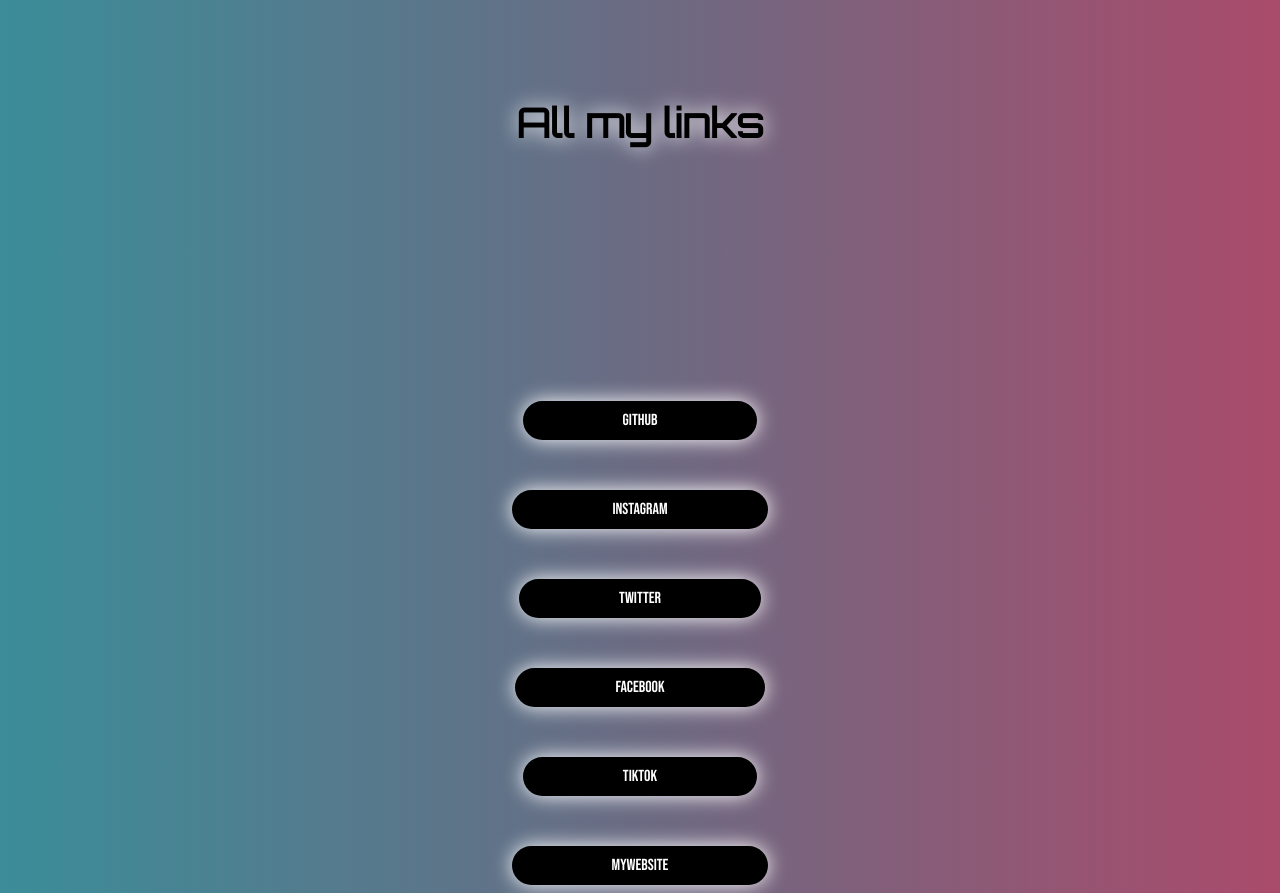
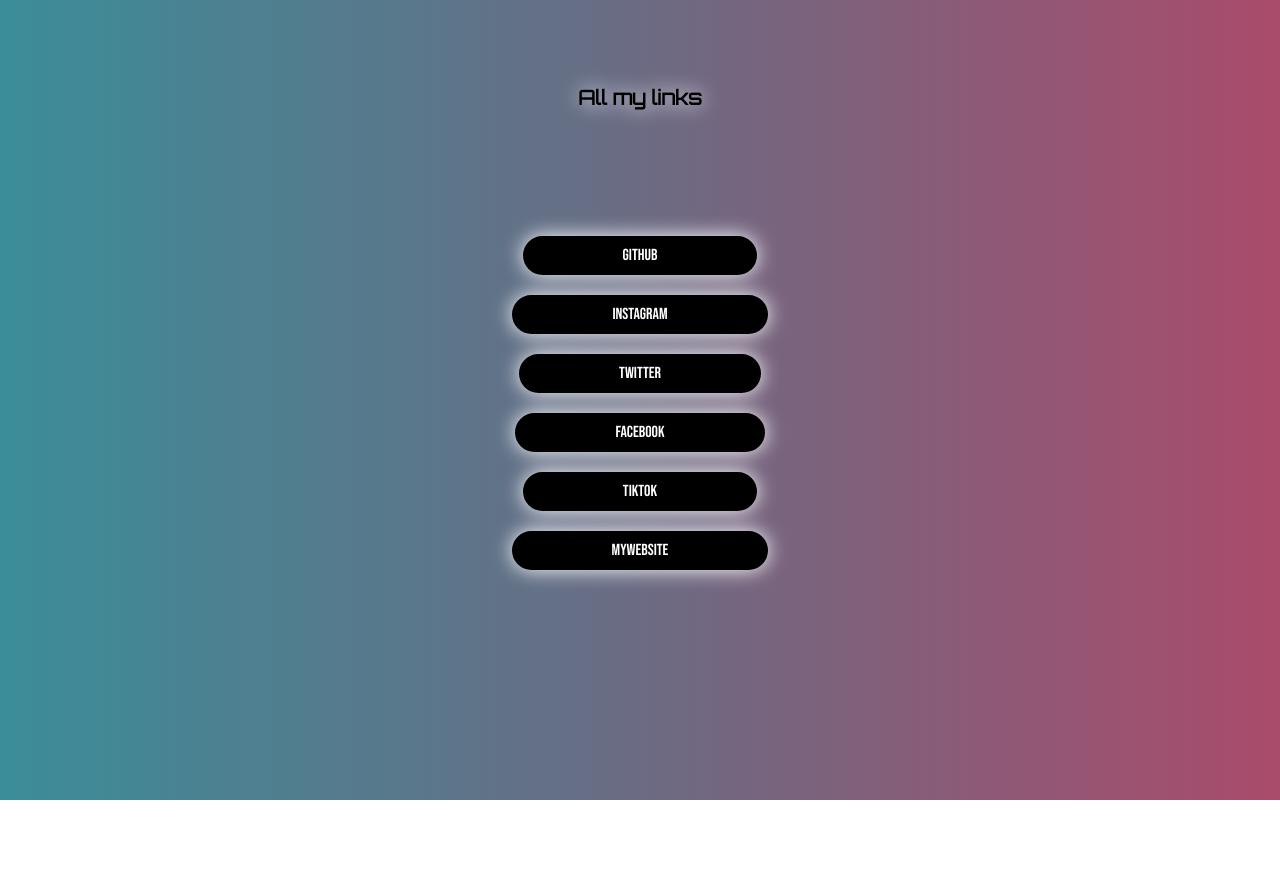
Before and after one commit to AlexanderLB/mylinks, a plain HTML site: page index.html in a window 1280 px wide. After the commit the page ends 800 px from the top, so only its background shows below. Drawn offline with Linux system fonts and the light colour scheme; a web font is replaced by a local one.

Commit message:
Add files via upload

```diff
--- a/index.html
+++ b/index.html
@@ -5,6 +5,7 @@
     <meta http-equiv="X-UA-Compatible" content="IE=edge">
     <meta name="viewport" content="width=device-width, initial-scale=1.0">
     <link rel="stylesheet" href="slidelinks.css">
+    <link rel="stylesheet" href="media.css">
     <title>Slide Links</title>
 </head>
 <body>
--- /dev/null
+++ b/media.css
@@ -0,0 +1,11 @@
+/*responsive*/
+@media (min-width:300px) {
+    #slide_title{
+        padding-top: auto;
+        font-size: 10px;
+        margin-bottom: 10%;
+    }
+    #contenedor{
+        gap: 20px;
+    }
+}
```
